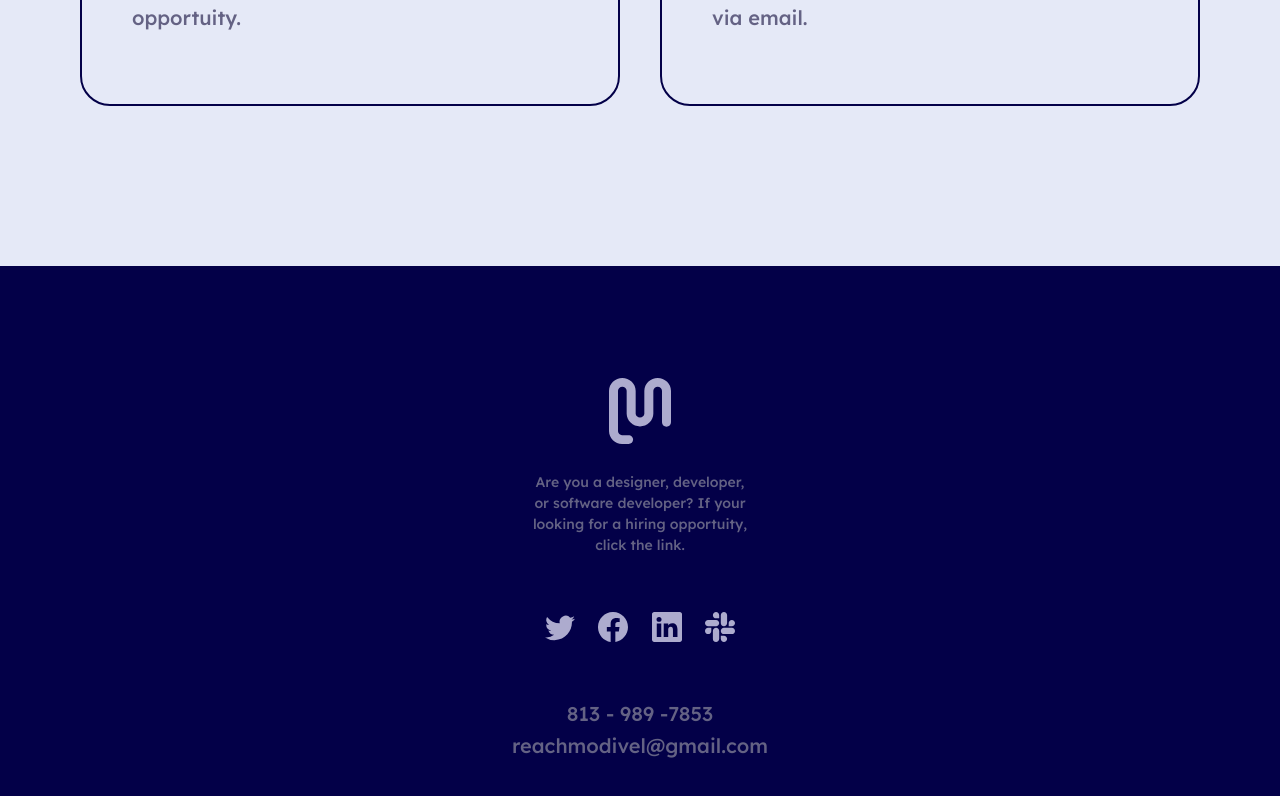
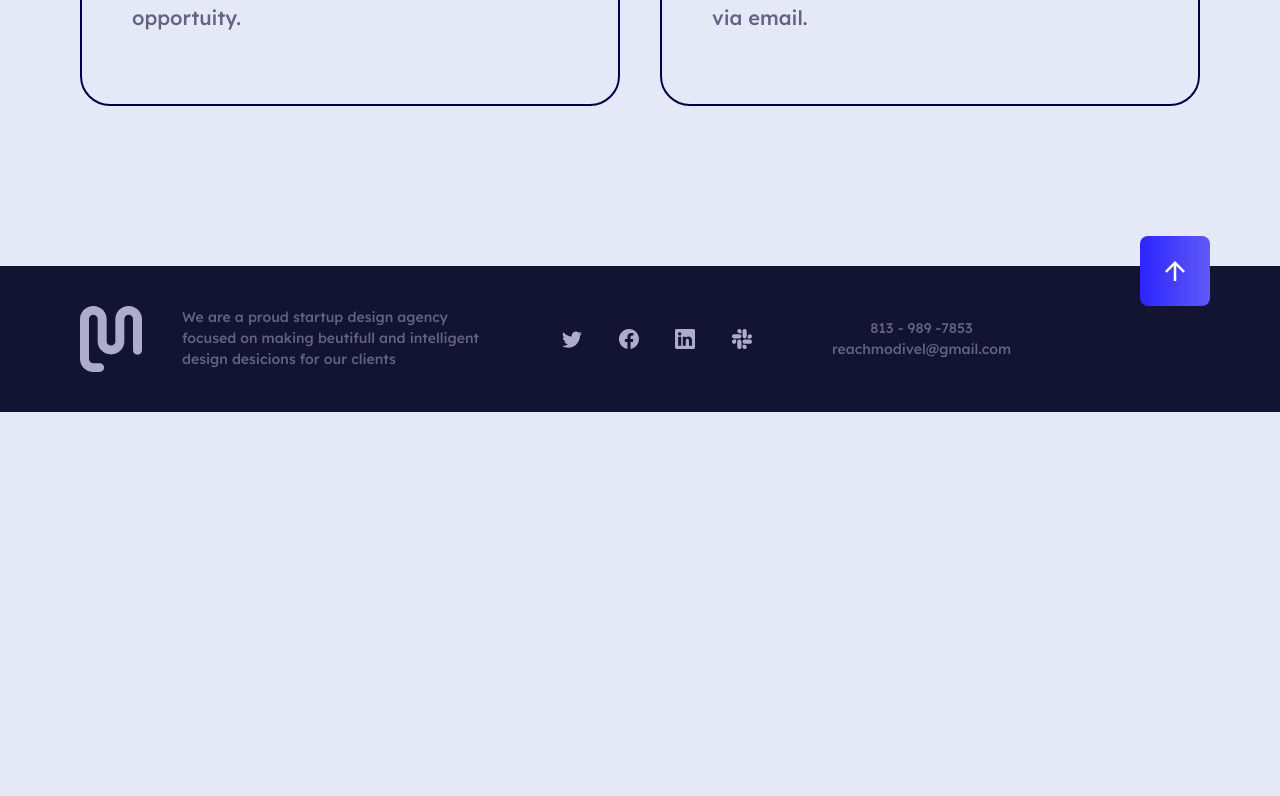
Before and after one commit to jacobpacheco100/modivel-design-agency, a React (Create React App) app: page / in a window 1280 px wide. Shown: the part 6802-7598 px from the top of the page. After the commit the page ends 7214 px from the top, so only its background shows below. Built offline with nearby package versions, Linux system fonts and the light colour scheme.

Commit message:
added: footer

```diff
--- a/src/components/Footer.jsx
+++ b/src/components/Footer.jsx
@@ -1,5 +1,8 @@
 import React from 'react'
 import logo from '../assets/svg/logo-footer.svg'
+
+// backToTop
+import { MdArrowUpward } from 'react-icons/md'
 
 // media icons
 import { BsTwitter } from 'react-icons/bs'
@@ -9,29 +12,37 @@ import { BsSlack } from 'react-icons/bs'
 
 const Footer = () => {
   return (
-    <main className=' mt-40 bg-dark py-28'>
-      <div className='flex flex-col items-center space-y-14'>
-        <div className='flex flex-col items-center'>
+    <main className=' mt-40 bg-[#131432] py-28 desktop:py-10'>
+      {/* footer content */}
+      <div className='container flex flex-col items-center space-y-14 desktop:space-y-0 desktop:flex-row desktop:space-x-20 desktop:justify-start relative'>
+        {/* logo and about */}
+        <div className='flex flex-col items-center desktop:flex-row desktop:space-x-10'>
           <img src={logo} alt='logo' />
-          <p className='text-[14px] text-[#646284] font-medium text-center max-w-[225px] mt-7'>
-            Are you a designer, developer, or software developer? If your
-            looking for a hiring opportuity, click the link.
+          <p className='text-[14px] text-[#646284] font-medium text-center max-w-[225px] mt-7 desktop:max-w-[300px] desktop:mt-0 desktop:text-left'>
+            We are a proud startup design agency focused on making beutifull and
+            intelligent design desicions for our clients
           </p>
         </div>
-        <div className='text-blueGray text-3xl flex justify-between w-[190px]'>
-          <BsTwitter />
-          <BsFacebook />
-          <BsLinkedin />
-          <BsSlack />
+        {/* media links */}
+        <div className='text-blueGray text-3xl desktop:text-xl flex justify-between w-[190px]'>
+          <BsTwitter className='hover:cursor-pointer' />
+          <BsFacebook className='hover:cursor-pointer' />
+          <BsLinkedin className='hover:cursor-pointer' />
+          <BsSlack className='hover:cursor-pointer' />
         </div>
+        {/* contact */}
         <div className='flex flex-col items-center'>
-          <p className='p font-medium text-darkGray text-[14px]'>
+          <p className=' font-medium text-darkGray text-[14px]'>
             813 - 989 -7853
           </p>
-          <p className='p font-medium text-darkGray text-[14px]'>
+          <p className=' font-medium text-darkGray text-[14px]'>
             reachmodivel@gmail.com
           </p>
         </div>
+        {/* back to top */}
+        <button className='back-to-top '>
+          <MdArrowUpward />
+        </button>
       </div>
     </main>
   )
--- a/src/index.css
+++ b/src/index.css
@@ -83,9 +83,9 @@ body {
   @apply text-sm font-medium text-white px-[16px] py-[5px] rounded-lg bg-gradient-to-r  from-base2 to-base;
 }
 
-/* .back-to-top {
-  @apply text-sm font-medium text-white px-[32px] py-[16px] rounded-xl bg-gradient-to-r  from-base2 to-base;
-} */
+.back-to-top {
+  @apply text-white text-3xl px-[20px] py-[20px] rounded-lg bg-gradient-to-r  from-base2 to-base absolute right-[20px] tablet:right-[70px] top-[-200px] desktop:top-[-70px] hover:scale-125 ease-in-out duration-150;
+}
 
 /* prices section */
 
```
